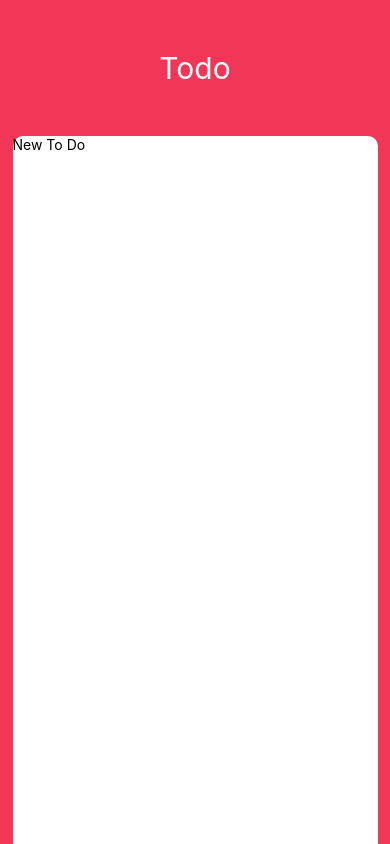
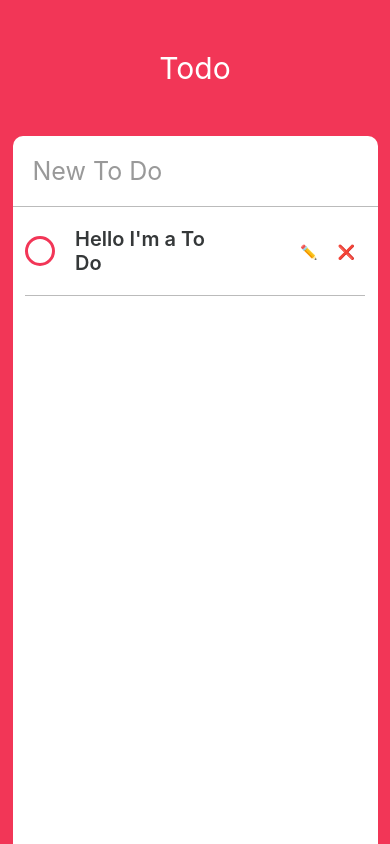
Before and after one commit to jieunjeon/todo-app, a React Native app: screen / in a window 390 px wide. Built offline with nearby package versions, Linux system fonts and the light colour scheme.

Commit message:
add buttons in todo component with styles

```diff
--- a/App.js
+++ b/App.js
@@ -1,18 +1,48 @@
 import React from 'react';
-import { StyleSheet, Text, View, StatusBar, TextInput, Dimensions, Platform } from 'react-native';
+import { StyleSheet, Text, View, StatusBar, TextInput, Dimensions, Platform, ScrollView } from 'react-native';
+import ToDo from "./ToDo";
 
 const {height, width} = Dimensions.get("window");
 
-export default function App() {
+export default class App extends React.Component {
+
+  state= {
+    newToDo: ""
+  }
+
+  render() {
+
+    const {newToDo} = this.state;
+
+
+
   return (
     <View style={styles.container}>
       <StatusBar barStyle="light-content" />
       <Text style={styles.title}>Todo</Text>
       <View style={styles.card}>
-        <TextInput style={styles.input} placeholder={"New To Do"} />
+        <TextInput
+          style={styles.input}
+          placeholder={"New To Do"}
+          value={newToDo}
+          onChangeText={this._controlNewTodo}
+          placeholderTextColor={"#999"}
+          returnKeyType={"done"}
+          autoCorrect={false}
+        />
+        <ScrollView contentContainerStyle={styles.toDos}>
+          <ToDo />
+        </ScrollView>
       </View>
     </View>
   );
+}
+
+  _controlNewTodo = text => {
+    this.setState({
+      newToDo: text
+    })
+  }
 }
 
 const styles = StyleSheet.create({
@@ -48,5 +78,14 @@ const styles = StyleSheet.create({
         elevation: 3
       }
     })
+  },
+  input: {
+    padding: 20,
+    borderBottomColor: "#bbb",
+    borderBottomWidth: 1,
+    fontSize: 25,
+  },
+  toDos: {
+    alignItems: "center",
   }
 });
--- /dev/null
+++ b/ToDo.js
@@ -0,0 +1,129 @@
+import React, { Component } from "react";
+import {
+  View,
+  Text,
+  TouchableOpacity,
+  StyleSheet,
+  Dimensions
+} from "react-native";
+
+const { width, height } = Dimensions.get("window");
+
+export default class ToDo extends Component {
+  state = {
+    isEditing: false,
+    isCompleted: false
+  };
+  render() {
+    const { isCompleted, isEditing } = this.state;
+    return (
+      <View style={styles.container}>
+        <View style={styles.column}>
+          <TouchableOpacity onPress={this._toggleComplete}>
+            <View
+              style={[
+                styles.circle,
+                isCompleted ? styles.completedCircle : styles.uncompletedCircle
+              ]}
+            />
+          </TouchableOpacity>
+          <Text
+            style={[
+              styles.text,
+              isCompleted ? styles.completedText : styles.uncompletedText
+            ]}
+          >
+            Hello I'm a To Do
+          </Text>
+        </View>
+        {isEditing ? (
+          <View style={styles.actions}>
+            <TouchableOpacity onPressOut={this._finishEditing}>
+              <View style={styles.actionContainer}>
+                <Text style={styles.actionText}>✔</Text>
+              </View>
+            </TouchableOpacity>
+          </View>
+        ) : (
+          <View style={styles.actions}>
+            <TouchableOpacity onPressOut={this._startEditing}>
+              <View style={styles.actionContainer}>
+                <Text style={styles.actionText}>✏️</Text>
+              </View>
+            </TouchableOpacity>
+            <TouchableOpacity>
+              <View style={styles.actionContainer}>
+                <Text style={styles.actionText}>❌</Text>
+              </View>
+            </TouchableOpacity>
+          </View>
+        )}
+      </View>
+    );
+  }
+  _toggleComplete = () => {
+    this.setState(prevState => {
+      return {
+        isCompleted: !prevState.isCompleted
+      };
+    });
+  };
+  _startEditing = () => {
+    this.setState({
+      isEditing: true
+    });
+  };
+  _finishEditing = () => {
+    this.setState({
+      isEditing: false
+    });
+  };
+}
+const styles = StyleSheet.create({
+  container: {
+    width: width - 50,
+    borderBottomColor: "#bbb",
+    borderBottomWidth: StyleSheet.hairlineWidth,
+    flexDirection: "row",
+    alignItems: "center",
+    justifyContent: "space-between"
+  },
+  circle: {
+    width: 30,
+    height: 30,
+    borderRadius: 15,
+    borderWidth: 3,
+    marginRight: 20
+  },
+  completedCircle: {
+    borderColor: "#bbb"
+  },
+  uncompletedCircle: {
+    borderColor: "#F23657"
+  },
+  text: {
+    fontWeight: "600",
+    fontSize: 20,
+    marginVertical: 20
+  },
+  completedText: {
+    color: "#bbb",
+    textDecorationLine: "line-through"
+  },
+  uncompletedText: {
+    color: "#353839"
+  },
+  column: {
+    flexDirection: "row",
+    alignItems: "center",
+    width: width / 2,
+    justifyContent: "space-between"
+  },
+  actions: {
+    flexDirection: "row"
+  },
+  actionContainer: {
+    marginVertical: 10,
+    marginHorizontal: 10
+  }
+});
```
